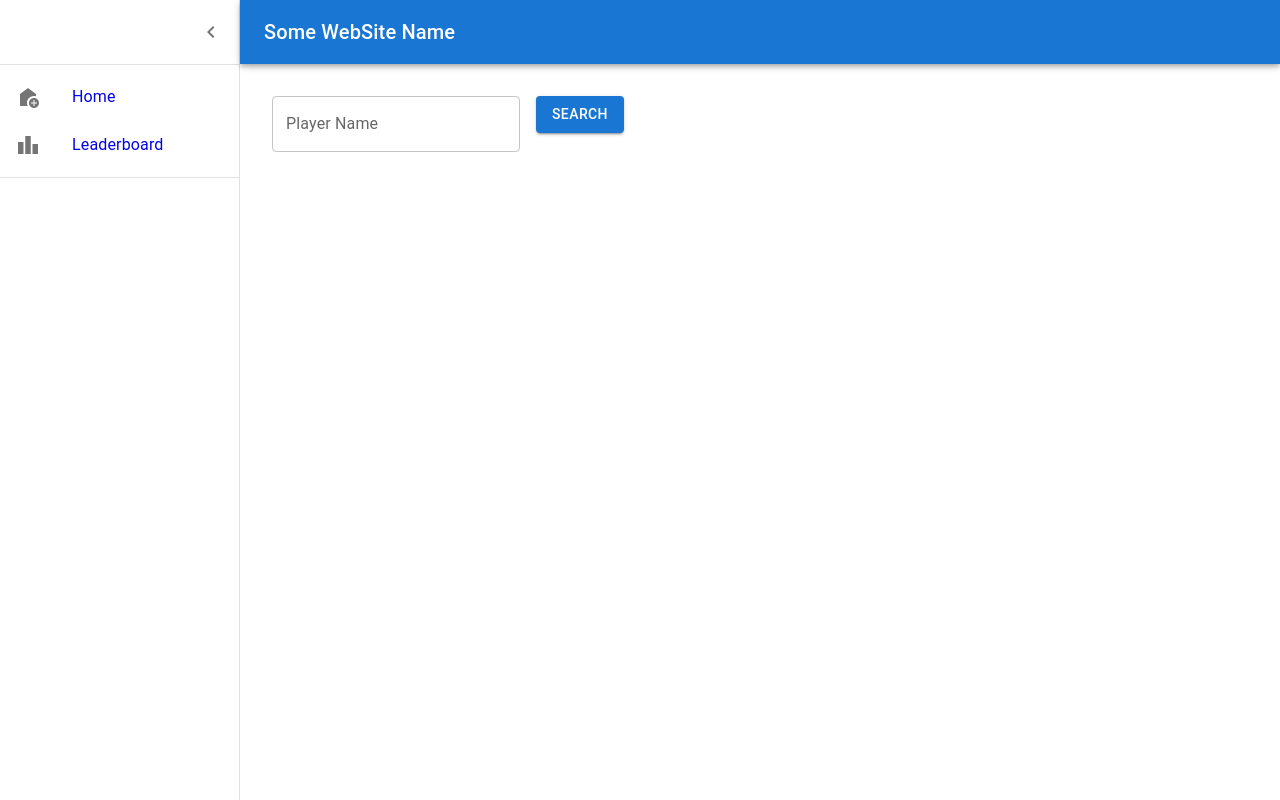
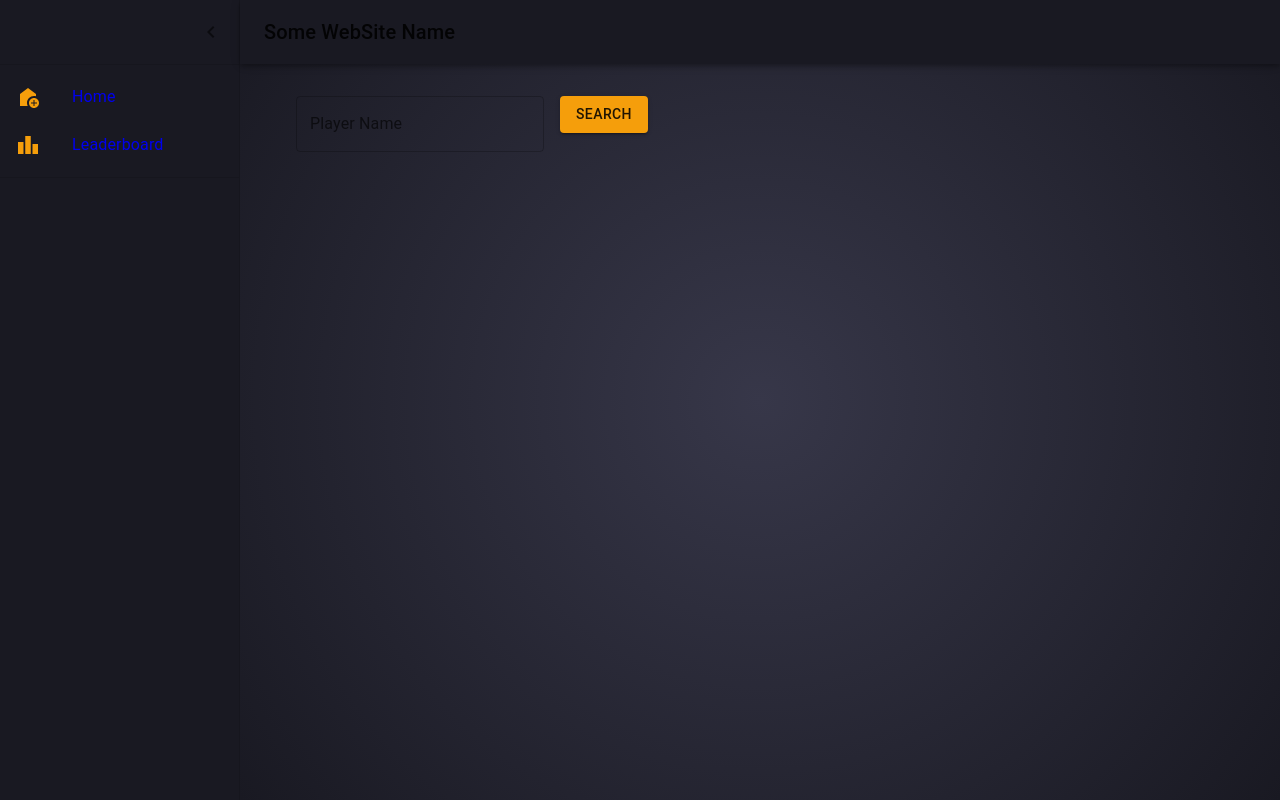
Before and after one commit to richardbarter/stormgate-app, a React (Create React App) app: page / in a window 1280 px wide. Built offline with nearby package versions, Linux system fonts and the light colour scheme.

Commit message:
initial theme

```diff
--- a/src/App.tsx
+++ b/src/App.tsx
@@ -5,20 +5,32 @@ import { Box } from '@mui/material';
 import { DrawerHeader } from './styles';
 import CssBaseline from '@mui/material/CssBaseline';
 import RoutesMenu from './components/RoutesMenu';
+import { blueGrey, grey, indigo, orange, teal } from '@mui/material/colors';
 
 
   function App() {
+    //`linear-gradient(${orange['600']}, ${orange['900']})`
+    //#191922
+    //`radial-gradient(circle, ${blueGrey[300]} 0%, ${blueGrey[900]} 100%);`
 
+    //minHeight needed else the background color does not cover whole page. Is there a better way to do this?
     return (
-
-      <Box sx={{ display: 'flex' }}>
-        <CssBaseline />
+      <Box sx={{ display: 'flex', minHeight: '100vh' }}>
         <Layout />
-        <Box component="main" sx={{ flexGrow: 1, p: 3 }}>
+        <Box component="main" sx={{ flexGrow: 1, p: 3, background: `radial-gradient(circle, #373749 0%, #191922 100%);` }}>
           <DrawerHeader />
           <RoutesMenu />
+          {/* Assuming HomePage is rendered within RoutesMenu or similarly */}
         </Box>
       </Box>
+      // <Box sx={{ display: 'flex' }}>
+      //   <CssBaseline />
+      //   <Layout />
+      //   <Box component="main" sx={{ flexGrow: 1, p: 3, bgcolor: 'primary.main' }}>
+      //     <DrawerHeader />
+      //     <RoutesMenu />
+      //   </Box>
+      // </Box>
     );
 
 }
--- a/src/features/home/HomePage.tsx
+++ b/src/features/home/HomePage.tsx
@@ -1,4 +1,4 @@
-import { TextField, Button, Box } from '@mui/material';
+import { TextField, Button, Box, Container } from '@mui/material';
 import React, { useState } from 'react';
 
 
@@ -16,14 +16,20 @@ const HomePage = () => {
   };
 
   return (
-
-    <Box component="form" sx={{ '& > :not(style)': { m: 1 } }}>
-      <TextField label="Player Name" variant="outlined" value={playerName} onChange={handleInputChange} />
-      <Button variant="contained">Search</Button>
-    </Box>
-
+    <Container>
+      <Box component="form" sx={{ '& > :not(style)': { m: 1 } }}>
+        <TextField label="Player Name" variant="outlined" value={playerName} onChange={handleInputChange} />
+        <Button variant="contained">Search</Button>
+      </Box>
+    </Container>
 
   );
+
+  //one method of applying the background color to full page is: not sure I like this though, as I would rather the parent component app make sure they all pages rendered are covered with the background color.
+//   <Box component="form" sx={{ '& > :not(style)': { m: 1 }, height: '100vh' }}>
+//   <TextField label="Player Name" variant="outlined" value={playerName} onChange={handleInputChange} />
+//   <Button variant="contained">Search</Button>
+// </Box>
 };
 
 export default HomePage;
--- a/src/features/leaderboard/LeaderboardPage.tsx
+++ b/src/features/leaderboard/LeaderboardPage.tsx
@@ -3,6 +3,7 @@ import { useEffect } from 'react';
 import { useAppSelector, useAppDispatch } from '../../app/hooks'
 import { fetchLeaderboardData } from './leaderboardSlice';
 import LeaderboardTable from './components/LeaderboardTable';
+import { Container, Typography } from '@mui/material';
 //import { RootState } from '../../app/store';
 //import { Table, TableBody, TableCell, TableHead, TableRow } from '@mui/material';
 
@@ -42,8 +43,13 @@ const LeaderboardPage = () => {
 
   return (
     <section className="leaderboard-list">
-      <h2>Leaderboard</h2>
-      {renderContent()}
+      <Container>
+        <Typography variant="h2" noWrap>
+          Leaderboard
+        </Typography>
+
+        {renderContent()}
+      </Container>
     </section>
   );
 
--- a/src/index.tsx
+++ b/src/index.tsx
@@ -5,14 +5,20 @@ import App from './App';
 import { store } from './app/store';
 import { Provider } from 'react-redux';
 import { BrowserRouter as Router } from 'react-router-dom';
+import { CssBaseline, ThemeProvider } from '@mui/material';
+import theme from './theme';
+
 
 const root = ReactDOM.createRoot(document.getElementById("root") as HTMLElement);
 root.render(
   <React.StrictMode>
     <Provider store={store}>
-      <Router>
-        <App />
-      </Router>
+      <ThemeProvider theme={theme}>
+        <CssBaseline />
+        <Router>
+          <App />
+        </Router>
+      </ThemeProvider>
     </Provider>
   </React.StrictMode>,
 );
--- a/src/layouts/main-layout/Layout.tsx
+++ b/src/layouts/main-layout/Layout.tsx
@@ -18,6 +18,7 @@ import ChevronRightIcon from '@mui/icons-material/ChevronRight';
 import { AppBar, Drawer, DrawerHeader } from './layout.styles';
 import { sidebarOptions } from './consts/sidebarOptions'
 import ListItemLink from './components/ListItemLink';
+import { blueGrey, grey, indigo, lightBlue } from '@mui/material/colors';
 
 
 
@@ -35,7 +36,7 @@ export default function Layout() {
 
   return (
     <>
-      <AppBar position="fixed" open={open}>
+      <AppBar position="fixed" open={open} sx={{ bgcolor: '#191922' }}>
         <Toolbar>
           <IconButton
             color="inherit"
@@ -54,7 +55,7 @@ export default function Layout() {
           </Typography>
         </Toolbar>
       </AppBar>
-      <Drawer variant="permanent" open={open}>
+      <Drawer variant="permanent" open={open} PaperProps={{ sx: { bgcolor: '#191922' }}}>
         <DrawerHeader>
           <IconButton onClick={handleDrawerClose}>
             {theme.direction === 'rtl' ? <ChevronRightIcon /> : <ChevronLeftIcon />}
--- a/src/layouts/main-layout/consts/sidebarOptions.tsx
+++ b/src/layouts/main-layout/consts/sidebarOptions.tsx
@@ -3,13 +3,13 @@ import LeaderboardIcon from '@mui/icons-material/Leaderboard';
 export const sidebarOptions = [
     {
         displayName: 'Home',
-        icon: <AddHomeIcon />,
+        icon: <AddHomeIcon color="primary" />,
         pathTo: '/'
 
     },
     {
         displayName: 'Leaderboard',
-        icon: <LeaderboardIcon />,
+        icon: <LeaderboardIcon color="primary" />,
         pathTo: '/leaderboard'
     }
 ]
--- /dev/null
+++ b/src/theme.ts
@@ -0,0 +1,26 @@
+import { createTheme, responsiveFontSizes } from "@mui/material";
+import { amber, blue, green, indigo, orange } from "@mui/material/colors";
+
+const theme = createTheme({
+  spacing: 8,
+  palette: {
+    primary: {
+      main: '#F59E0B'
+    },
+
+
+  },
+
+  // components: {
+  //   MuiCssBaseline: {
+  //     styleOverrides: {
+  //       body: {
+  //         backgroundColor: '#FAACA8',
+  //         backgroundImage: `linear-gradient(19deg, #FAACA8 0%, #DDD6F3 100%)`,
+  //       },
+  //     },
+  //   },
+  // }
+});
+
+export default responsiveFontSizes(theme);
```
